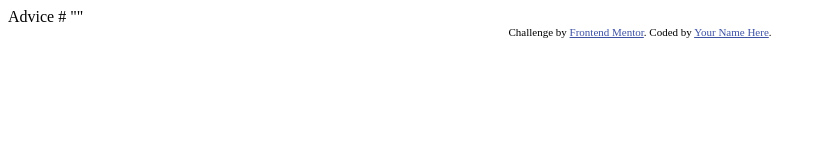
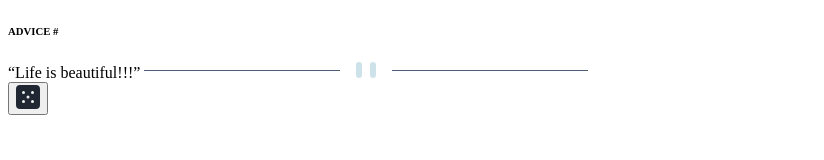
Before and after one commit to CodeWithSomesh/Advise-Generator-App, a plain HTML site: page index.html in a window 1280 px wide. Shown: the whole page, without its empty margins (0-824 px from the left). Drawn offline with Linux system fonts and the light colour scheme.

Commit message:
Add files via upload

```diff
--- a/index.html
+++ b/index.html
@@ -8,21 +8,36 @@
 
   <title>Frontend Mentor | Advice generator app</title>
 
-  <!-- Feel free to remove these styles or customise in your own stylesheet 👍 -->
-  <style>
-    .attribution { font-size: 11px; text-align: center; }
-    .attribution a { color: hsl(228, 45%, 44%); }
-  </style>
+  <link rel="stylesheet" href="styles.css">
 </head>
 <body>
 
-  Advice #<!-- Advice ID goes here -->
+  <div class="advise-card">
 
-  "<!-- Advice text goes here -->"
+    <!-- Advice ID goes here -->
+    <h6 class="advise-id">ADVICE #</h6>
 
-  <div class="attribution">
-    Challenge by <a href="https://www.frontendmentor.io?ref=challenge" target="_blank">Frontend Mentor</a>.
-    Coded by <a href="#">Your Name Here</a>.
+    <!-- Advice text goes here -->
+    <q class="quote">Life is beautiful!!!</q>
+
+    <img class='divider' src="images/pattern-divider-desktop.svg" alt="Divider">
+
+
+    <div class="button-div">
+
+      <button class="button">
+        <img class="button-img" src="images/icon-dice.svg" alt="button image">
+      </button>
+
+    </div>
+
+
   </div>
+
+
+
+
+
+
 </body>
 </html>
```
